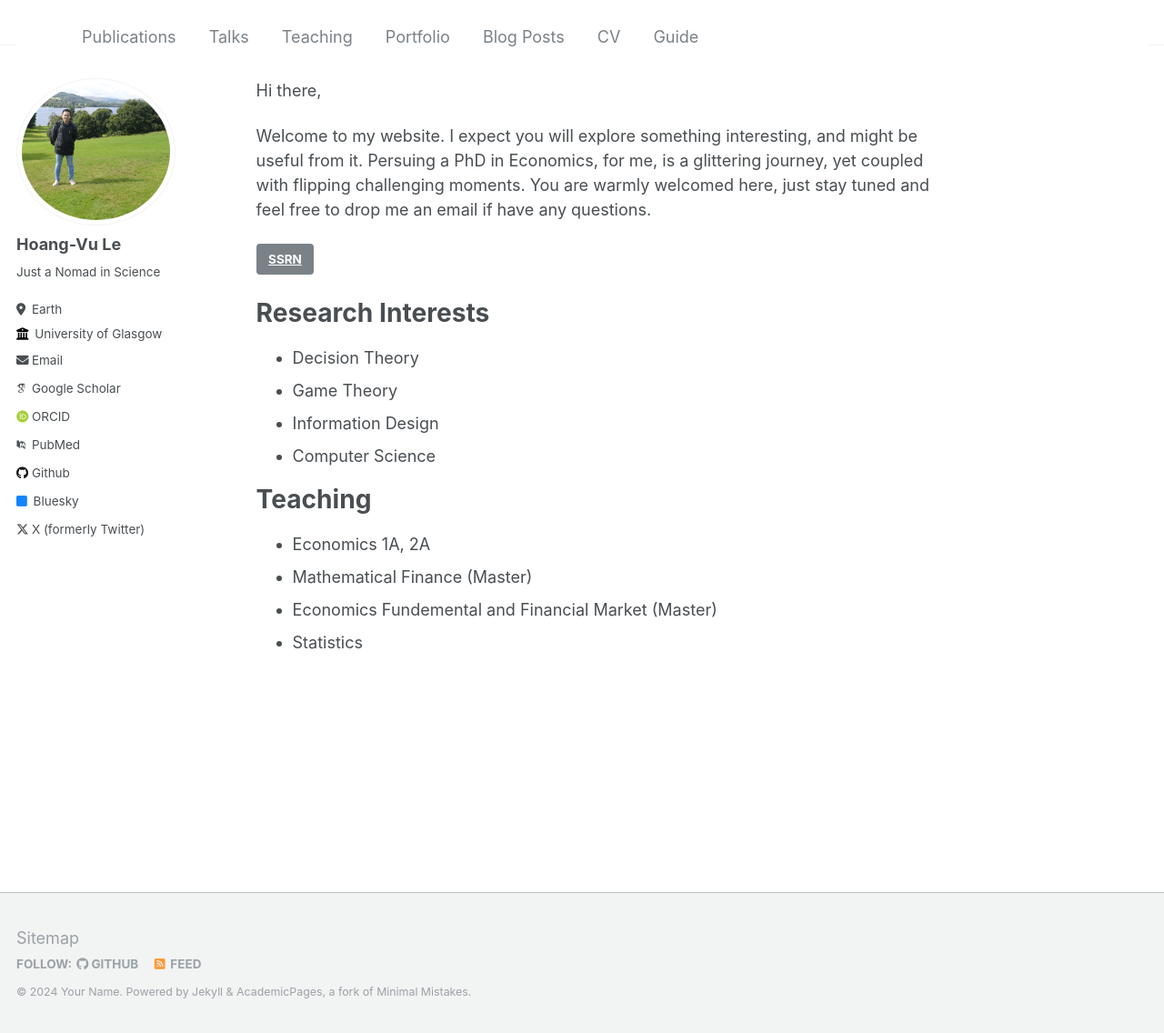
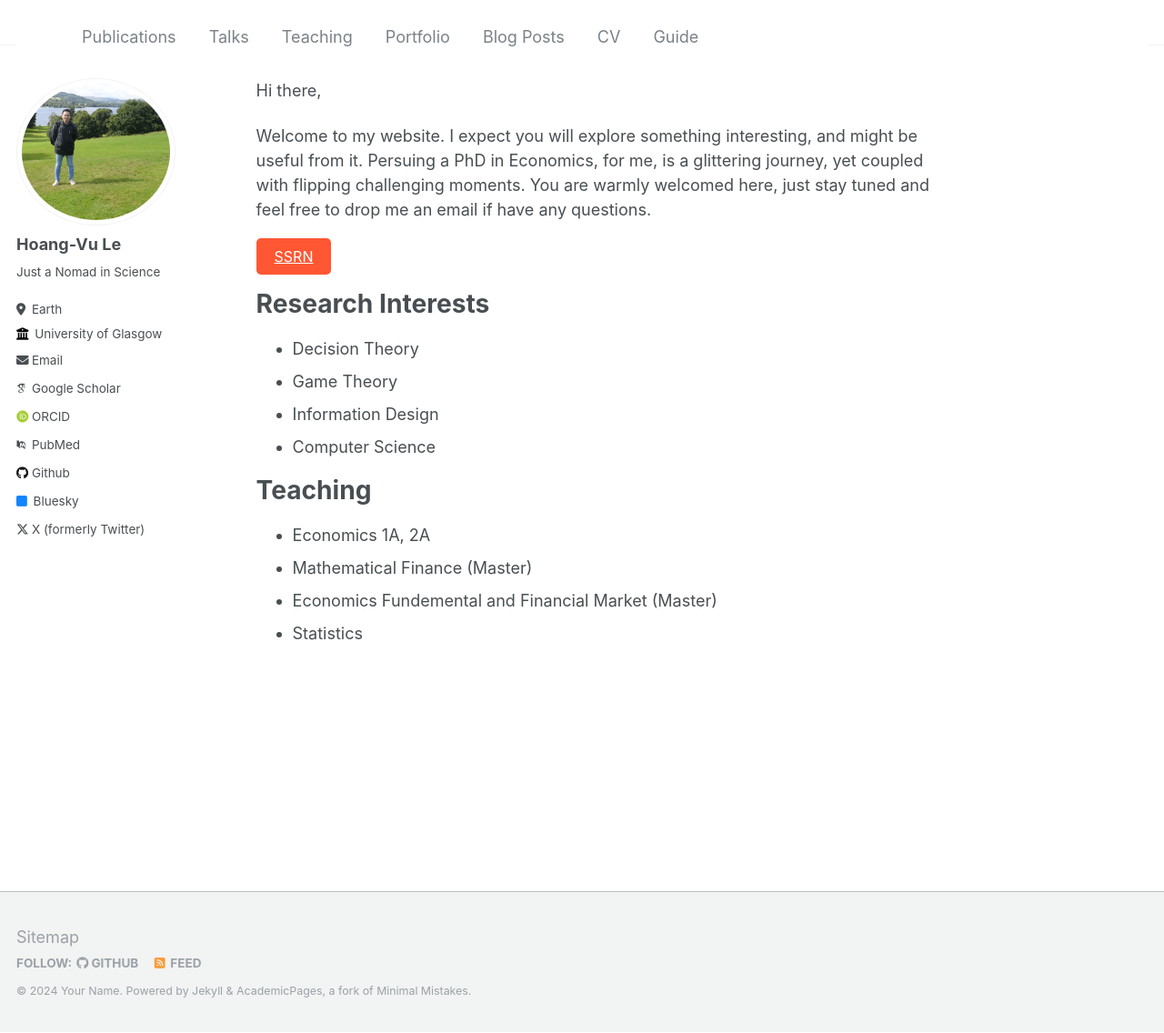
Before and after one commit to hvule/hvule.github.io, a Jekyll site: the page built from _pages/about.md, in a window 1280 px wide and 1136 px high. Shown: the whole window at 91% size. Built offline with Jekyll 4.4.1, drawn with Linux system fonts in a browser that asks for light colours; some web fonts are replaced.

Commit message:
Update about.md

```diff
--- a/_pages/about.md
+++ b/_pages/about.md
@@ -11,7 +11,7 @@ Hi there,
 
 Welcome to my website. I expect you will explore something interesting, and might be useful from it. Persuing a PhD in Economics, for me, is a glittering journey, yet coupled with flipping challenging moments. You are warmly welcomed here, just stay tuned and feel free to drop me an email if have any questions.
 
-<a href="https://papers.ssrn.com/sol3/papers.cfm?abstract_id=3737456" class="btn">SSRN</a>
+<a href="https://papers.ssrn.com/sol3/papers.cfm?abstract_id=3737456" class="btn--research">SSRN</a>
 
 Research Interests
 ======
```
